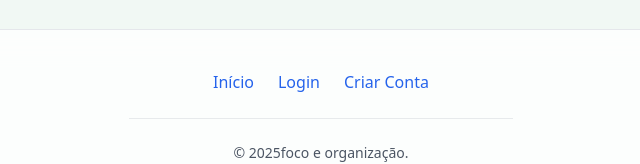
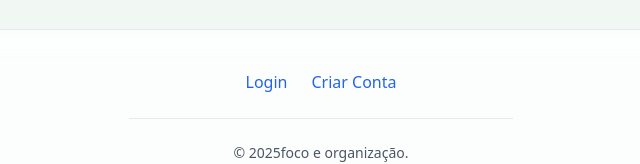
Before and after one commit to Jamersom-silva/TLista, a React (Vite) app in the folder frontend/: page / in a window 1280 px wide. Shown: the part 974-1138 px from the top of the page, without its empty margins (319-959 px from the left). Built offline with nearby package versions, Linux system fonts and the light colour scheme; no server answers.

Commit message:
footer att

```diff
--- a/frontend/src/components/Footer.jsx
+++ b/frontend/src/components/Footer.jsx
@@ -27,9 +27,7 @@ export default function Footer() {
         {/* Links */}
         <div className="flex justify-center flex-wrap gap-6 text-gray-600 font-medium mb-6">
 
-          <Link to="/" className="hover:text-[#00a86b] transition">
-            Início
-          </Link>
+
 
           {!isLogged && (
             <>
```
